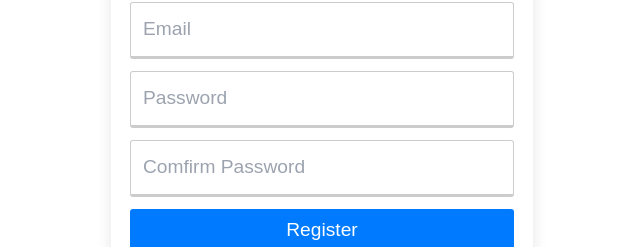
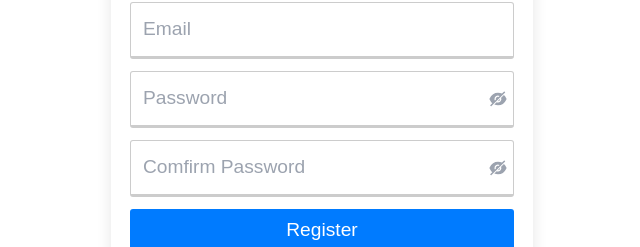
Before and after one commit to brightjonathan/Inventory_stock_app, a React (Vite) app in the folder client/: page /register in a window 1280 px wide. Shown: the part 222-469 px from the top of the page, without its empty margins (318-958 px from the left). Built offline with nearby package versions, Linux system fonts and the light colour scheme.

Commit message:
updated the login and Register ui

```diff
--- a/client/src/Pages/Auth/Login.jsx
+++ b/client/src/Pages/Auth/Login.jsx
@@ -3,11 +3,12 @@
 import {BiLogIn} from 'react-icons/bi';
 import { Link, useNavigate } from "react-router-dom";
 import styles from "./auth.module.scss";
-import {useDispatch, useSelector} from 'react-redux';
+import {useDispatch} from 'react-redux';
 import {signInStart, signInSuccess, signInFailure} from '../../Redux/user/Auth.slice';
 import { toast } from "react-toastify";
 import Loader from '../../Component/loading/Loader';
 import Oauth from '../../Component/Oauth/Oauth';
+import {AiFillEyeInvisible, AiFillEye} from 'react-icons/ai';
 
 const Login = () => {
 
@@ -56,6 +57,12 @@
     }
   };
 
+   //toggling for password eye
+   const [passwordEye, setPasswordEye] = useState(false);
+   const handlePasswordEye = () => {
+     setPasswordEye(!passwordEye)
+   }
+
 
   return (
     <>
@@ -77,13 +84,20 @@
               id="email"
               onChange={handleChange}
             />
+
+            <div className='my-2 w-full relative'>
             <input
-              type="password"
+              type={(passwordEye === false) ? 'password' : 'text'}
               placeholder="Password"
               required
               id="password"
               onChange={handleChange}
             />
+            <div className='absolute right-2 top-6 cursor-pointer'>
+            {(passwordEye === false) ? <AiFillEyeInvisible size={20} onClick={handlePasswordEye} className='text-gray-400'/> : <AiFillEye size={20} onClick={handlePasswordEye} className='text-gray-400'/>}
+            </div>
+            </div>
+
             <button type="submit" className="--btn --btn-primary --btn-block">
               Login
             </button>
--- a/client/src/Pages/Auth/Register.jsx
+++ b/client/src/Pages/Auth/Register.jsx
@@ -6,6 +6,7 @@
 import Loader from '../../Component/loading/Loader';
 import { toast } from "react-toastify";
 import Oauth from '../../Component/Oauth/Oauth';
+import {AiFillEyeInvisible, AiFillEye} from 'react-icons/ai';
 
 const initialState = {
   username: "",
@@ -84,6 +85,17 @@
     }
   };
 
+  //toggling for password eye
+  const [passwordEye, setPasswordEye] = useState(false);
+  const handlePasswordEye = () => {
+    setPasswordEye(!passwordEye)
+  }
+
+  const [confirmPasswordEye, setConfirmPasswordEye] = useState(false);
+  const handleConfirmPasswordEye = () => {
+    setConfirmPasswordEye(!confirmPasswordEye)
+  }
+
 
   return (
       <>
@@ -111,20 +123,31 @@
               id="email"
               onChange={handleChange}
             />
+            <div className='my-2 w-full relative'>
             <input
-              type="password"
+              type={(passwordEye === false) ? 'password' : 'text'}
               placeholder="Password"
               required
               id="password"
               onChange={handleChange}
             />
+            <div className='absolute right-2 top-6 cursor-pointer'>
+            {(passwordEye === false) ? <AiFillEyeInvisible size={20} onClick={handlePasswordEye} className='text-gray-400'/> : <AiFillEye size={20} onClick={handlePasswordEye} className='text-gray-400'/>}
+            </div>
+            </div>
+
+            <div className='my-2 w-full relative'>
             <input
-              type="password"
+              type={(confirmPasswordEye === false) ? 'password' : 'text'}
               placeholder="Comfirm Password"
               required
               id="comfirmpassword"
               onChange={handleChange}
             />
+            <div className='absolute right-2 top-6 cursor-pointer'>
+            {(confirmPasswordEye === false) ? <AiFillEyeInvisible size={20} onClick={handleConfirmPasswordEye} className='text-gray-400'/> : <AiFillEye size={20} onClick={handleConfirmPasswordEye} className='text-gray-400'/>}
+            </div>
+            </div>
             <button type="submit" className="--btn --btn-primary --btn-block">
               Register
             </button>
--- a/client/src/Pages/Home/Home.jsx
+++ b/client/src/Pages/Home/Home.jsx
@@ -35,20 +35,17 @@
 
           {!currentUser ? <li> <Link to="/register">Register</Link> </li> : null}
 
-          {currentUser && <h2 className='text-[4vh]'>{greeting}, {currentUser.username}</h2>}
-
-             {/* <li>
-              <button className="--btn --btn-primary">
-                <Link to="/login">Login</Link>
-              </button>
-            </li> */}
+          {currentUser && <h2 className='text-[green] text-[15px]'> {greeting}, {currentUser.username} </h2>}
 
             <li>
               <button className="--btn --btn-primary">
                 <Link to="/dashboard">Dashboard</Link>
               </button>
             </li>
-        </ul>
+
+            {currentUser && <Link to={'/edit-profile'}><img src={currentUser.photo} className='rounded-[50%] h-7 w-7 object-cover' alt='profile' /></Link>}
+
+         </ul>
       </nav>
 
       {/* hero section */}
```
